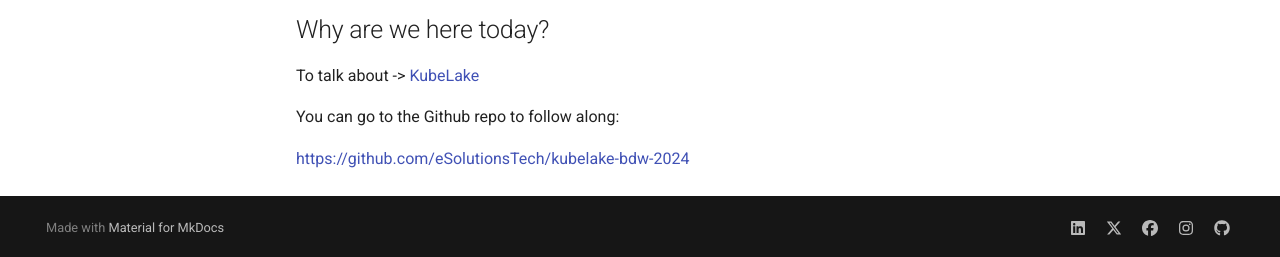
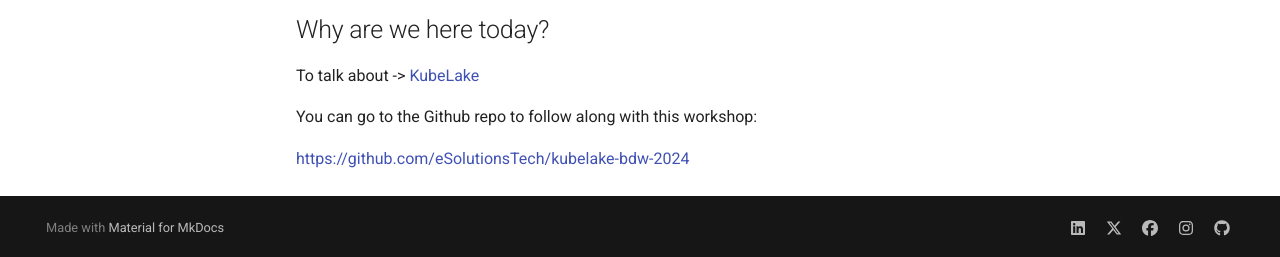
Before and after one commit to eSolutionsTech/kubelake-bdw-2024, an MkDocs documentation site: the page built from docs/README.md, in a window 1280 px wide and 1005 px high. Shown: the part 745-1002 px from the top of the window. Built offline with MkDocs 1.6.1 and Material for MkDocs 9.7.7, drawn with Linux system fonts in a browser that asks for light colours.

Commit message:
Fix pictures

```diff
--- a/docs/README.md
+++ b/docs/README.md
@@ -21,6 +21,6 @@ We build, implement and develop big data solutions for key market verticals, usi
 ## Why are we here today?
 To talk about -> [KubeLake](0-kubeLake.md)
 
-You can go to the Github repo to follow along:
+You can go to the Github repo to follow along with this workshop:
 
 [https://github.com/eSolutionsTech/kubelake-bdw-2024](https://github.com/eSolutionsTech/kubelake-bdw-2024)
```
Also changed, not shown: docs/exercises/3-Visualisation/workshop.md (+1 -1 lines), docs/workshop.md (+1 -1 lines).
